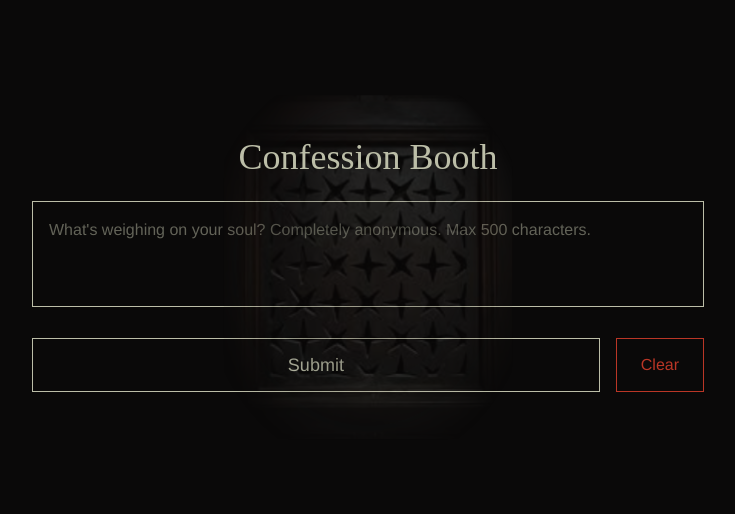
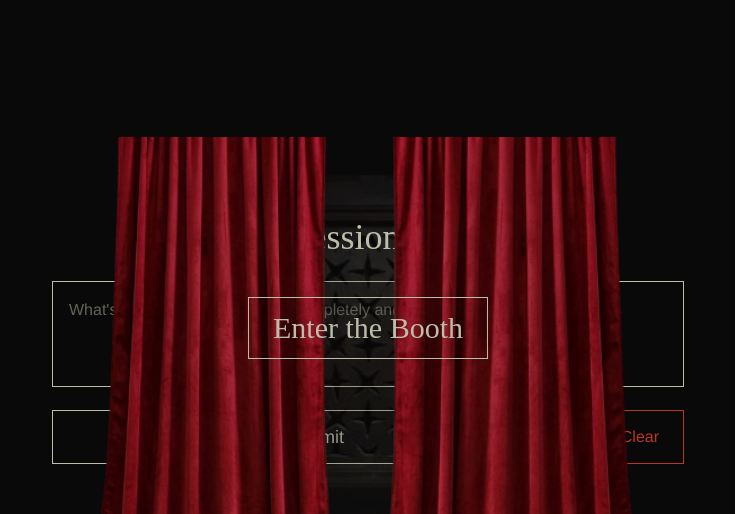
Before and after one commit to kimberleyworld/waftergeddon, a Next.js app: page /confessions in a window 1280 px wide. Shown: the part 380-894 px from the top of the page, without its empty margins (272-1007 px from the left). Built offline with nearby package versions, Linux system fonts and the light colour scheme; no server answers; the database is empty; a web font is replaced by a local one.

Commit message:
aDDED cURTAINS

```diff
--- a/app/confessions/ConfessionBooth.tsx
+++ b/app/confessions/ConfessionBooth.tsx
@@ -7,6 +7,7 @@ export default function ConfessionBooth() {
   const [isSubmitting, setIsSubmitting] = useState(false)
   const [submitted, setSubmitted] = useState(false)
   const [error, setError] = useState('')
+  const [curtainsOpen, setCurtainsOpen] = useState(false)
 
   const handleSubmit = async (e: React.FormEvent) => {
     e.preventDefault()
@@ -46,8 +47,74 @@ export default function ConfessionBooth() {
   }
 
   return (
-    <div className="max-w-2xl mx-auto">
-      <div className="text-center mb-6 relative">
+    <>
+      <style jsx global>{`
+        @keyframes slideLeft {
+          from { transform: translateX(0); }
+          to { transform: translateX(-100%); }
+        }
+
+        @keyframes slideRight {
+          from { transform: translateX(0); }
+          to { transform: translateX(100%); }
+        }
+
+        .curtain-left-open {
+          animation: slideLeft 1s ease-in-out forwards;
+        }
+
+        .curtain-right-open {
+          animation: slideRight 1s ease-in-out forwards;
+        }
+      `}</style>
+
+      <div className="max-w-2xl mx-auto relative overflow-hidden min-h-screen">
+        {/* Left Curtain */}
+        <div
+          className={`absolute top-0 left-0 z-50 h-2/3 w-1/2 transition-transform duration-1000 ease-in-out ${
+            curtainsOpen ? '' : 'translate-x-0'
+          }`}
+          style={{
+            transform: curtainsOpen ? 'translateX(calc(-100% + 10px))' : 'translateX(0)'
+          }}
+        >
+          <Image
+            src="/images/leftCurtain.png"
+            alt="Left Curtain"
+            width={200}
+            height={400}
+            className="h-full w-full object-cover"
+          />
+        </div>
+
+        {/* Right Curtain */}
+        <div
+          className={`absolute top-0 right-0 z-50 h-2/3 w-1/2 transition-transform duration-1000 ease-in-out ${
+            curtainsOpen ? '' : 'translate-x-0'
+          }`}
+          style={{
+            transform: curtainsOpen ? 'translateX(calc(100% - 10px))' : 'translateX(0)'
+          }}
+        >
+          <Image
+            src="/images/rightCurtain.png"
+            alt="Right Curtain"
+            width={200}
+            height={400}
+            className="h-full w-full object-cover"
+          />
+        </div>
+
+        {/* Open Curtains Button */}
+        {!curtainsOpen && (
+          <button
+            onClick={() => setCurtainsOpen(true)}
+            className="border p-4 absolute top-40 left-1/2 transform -translate-x-1/2 z-[60] text-foreground px-6 py-3 hover:bg-red-700 transition-colors font-cloister text-3xl"
+          >
+            Enter the Booth
+          </button>
+        )}
+      <div className="text-center mb-6 relative mt-20">
         <Image
           src="/images/screen.png"
           alt="Confession Screen"
@@ -79,7 +146,7 @@ export default function ConfessionBooth() {
         </div>
       ) : (
 
-        <form onSubmit={handleSubmit} className="space-y-6">
+        <form onSubmit={handleSubmit} className="space-y-4 ml-5 mr-5">
           <div>
             <textarea
               id="confession"
@@ -117,6 +184,7 @@ export default function ConfessionBooth() {
           </div>
         </form>
       )}
-    </div>
+      </div>
+    </>
   )
 }
```
